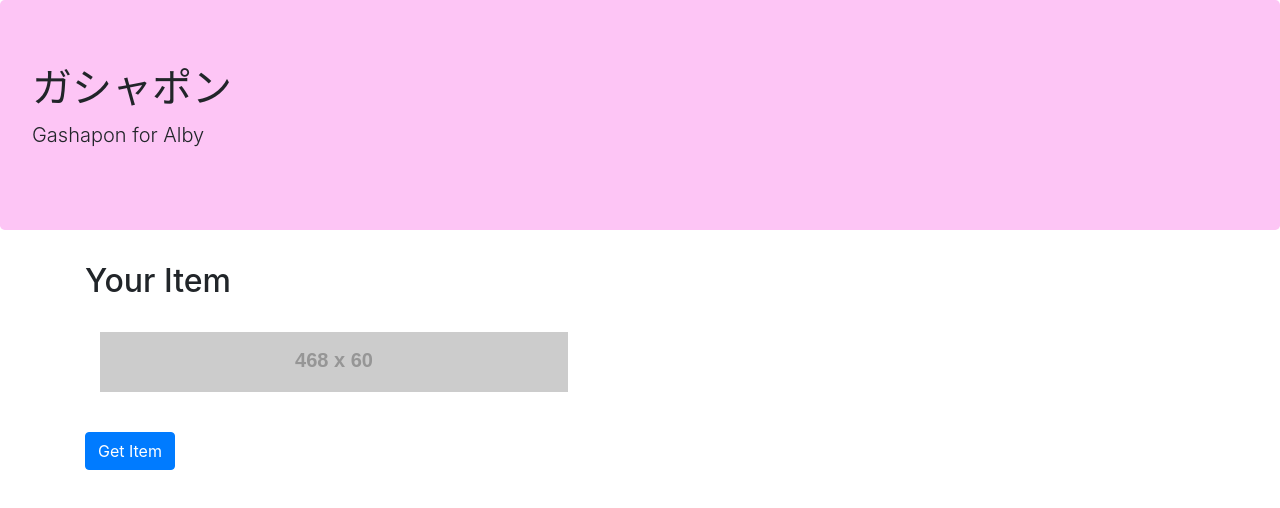
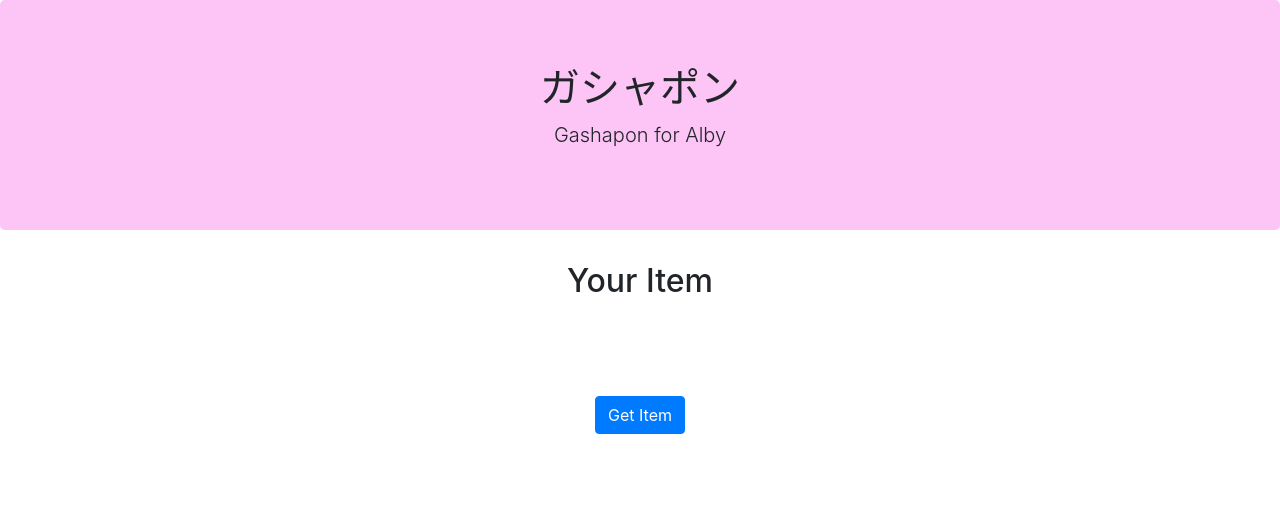
Before and after one commit to wilddogcode/dnd-gashapon, a plain HTML site: page index.html in a window 1280 px wide. Drawn offline with nearby package versions, Linux system fonts and the light colour scheme; placeholder pictures from the web are drawn by us.

Commit message:
Final of v1

```diff
--- a/capsule.js
+++ b/capsule.js
@@ -1,3 +1,5 @@
+var previous;
+
 const items = [
     ["Backpack", "https://s3.amazonaws.com/gashapon.alby/backpack.jpg"],
     ["Body", "https://s3.amazonaws.com/gashapon.alby/body.jpg"],
@@ -13,18 +15,13 @@ function getItem() {
     var index = Math.round(Math.random() * 7);
     var gName = items[index][0];
     var gUrl = items[index][1];
-    newItem(gName, gUrl);
-    console.log(`The name is ${gName}`);
-    // var exist = !!document.getElementsByClassName('itemimg');
-    // exist ? newItem(gName, gUrl) : replaceItem(gName, gUrl);
+    index == previous ? getItem() : newItem(gName, gUrl, index);
+    return;
 }
 
-function newItem(name, url) {
+function newItem(name, url, ind) {
     document.getElementById('itemimg').src = url;
     document.getElementById('itemname').innerHTML = name;
+    previous = ind;
+    return;
 }
-
-// function replaceItem(name, url) {
-//     document.getElementsByClassName('itemimg').src = url;
-//     document.getElementsByClassName('itemname').innerHTML = name;
-// }
--- a/index.css
+++ b/index.css
@@ -1,3 +1,13 @@
 .jumbotron {
     background-color: #fdc5f5;
+    text-align: center;
 }
+
+#itemimg {
+    max-height: 200px;
+    width: auto;
+}
+
+#main {
+    text-align: center;
+}
--- a/index.html
+++ b/index.html
@@ -13,11 +13,11 @@
         <h1>ガシャポン</h1>
         <p class="lead">Gashapon for Alby</p>
     </div>
-    <div class="container">
+    <div class="container" id="main">
         <h2>Your Item</h2>
         <br>
         <div class="container" id="content">
-            <img src="https://via.placeholder.com/468x60?text=Click+Button" id="itemimg">
+            <img src="" id="itemimg">
             <p id="itemname"></p>
         </div>
         <br>
```
